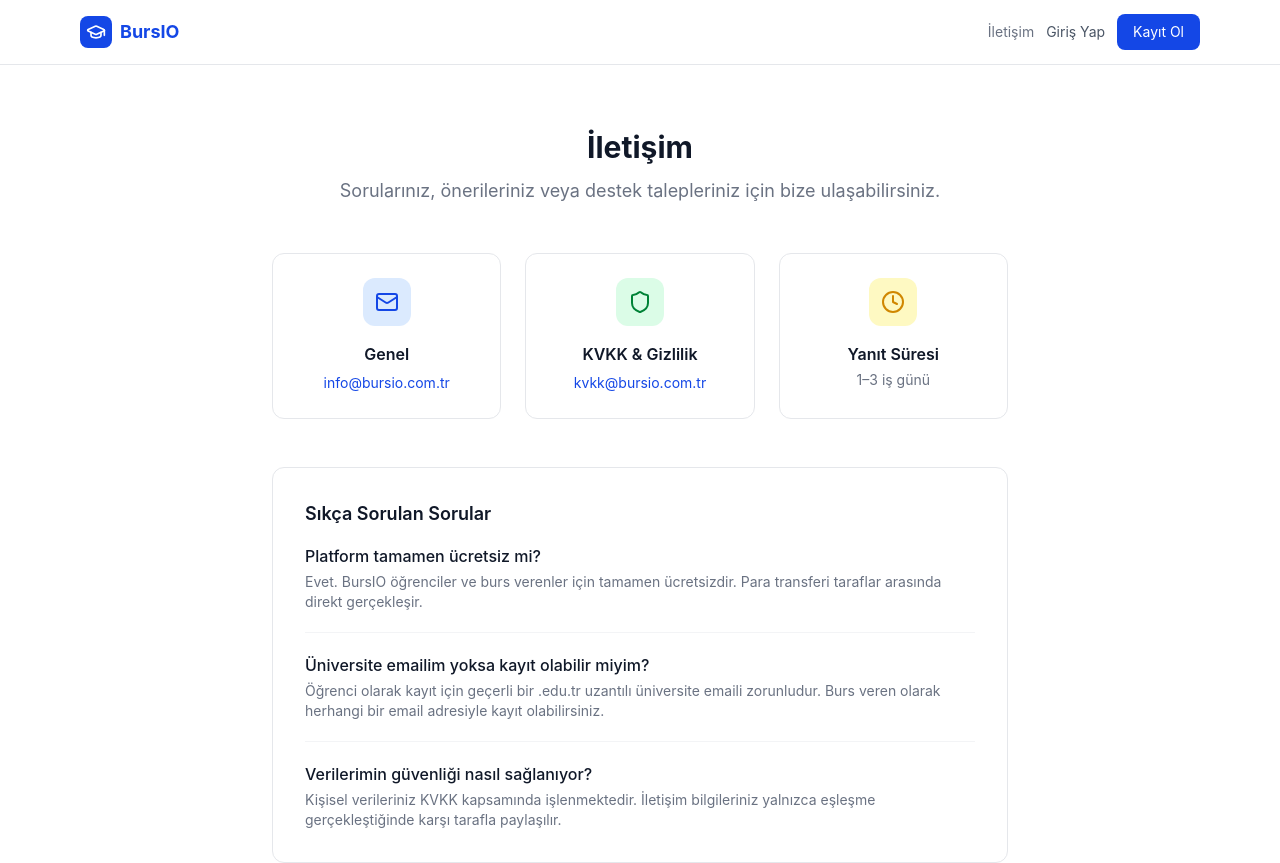
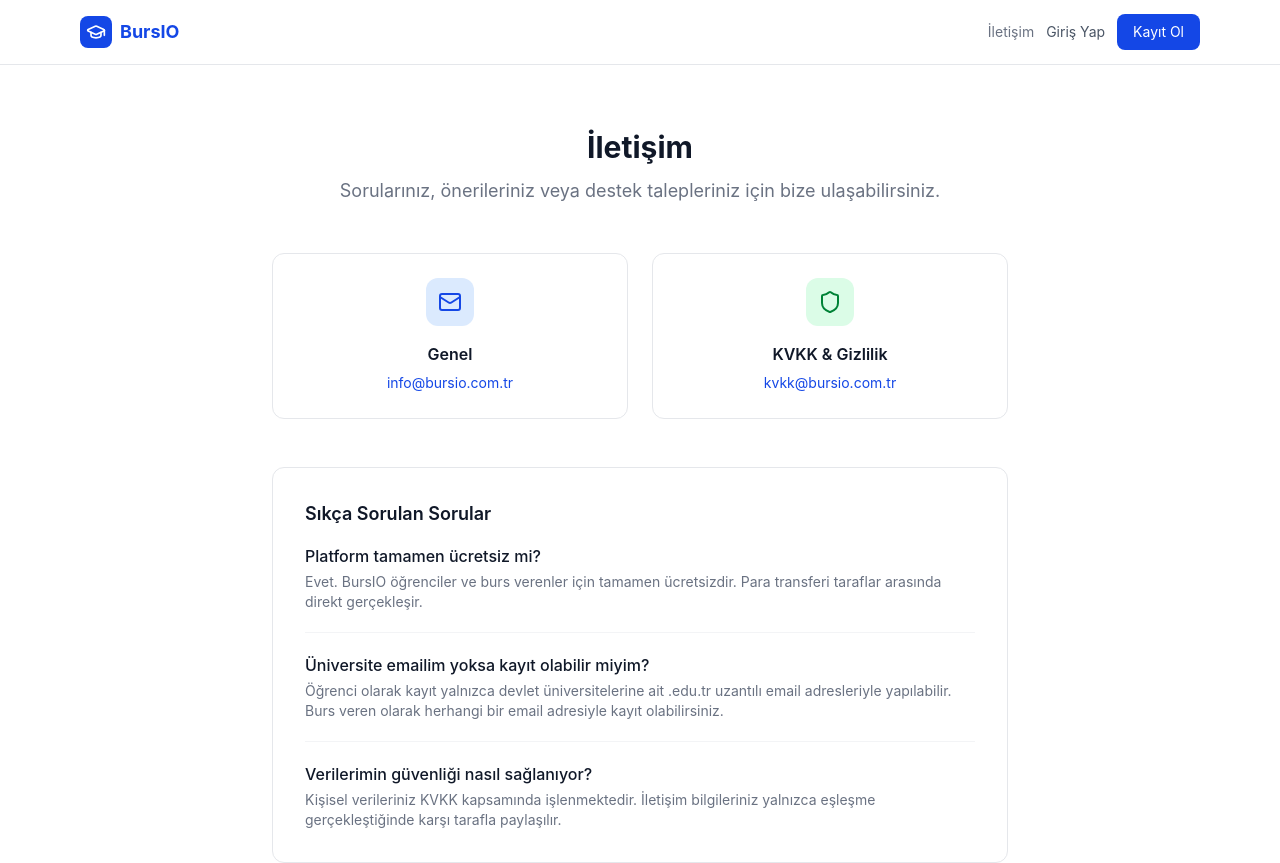
Before and after one commit to dckaratas/bursio-web, a Next.js app: page /iletisim in a window 1280 px wide. Shown: the top 863 px of the page. Built offline with nearby package versions, Linux system fonts and the light colour scheme.

Commit message:
devlet üniversiteleri diye belirtildi, 403 cevaplarında da logout edilecek

```diff
--- a/app/iletisim/page.tsx
+++ b/app/iletisim/page.tsx
@@ -1,5 +1,5 @@
 import type { Metadata } from "next";
-import { Mail, Clock, Shield } from "lucide-react";
+import { Mail, Shield } from "lucide-react";
 
 export const metadata: Metadata = {
     title: "İletişim",
@@ -16,7 +16,7 @@ export default function IletisimPage() {
                 </p>
             </div>
 
-            <div className="grid md:grid-cols-3 gap-6 mb-12">
+            <div className="grid md:grid-cols-2 gap-6 mb-12">
                 <div className="bg-white border border-gray-200 rounded-xl p-6 text-center">
                     <div className="w-12 h-12 bg-blue-100 rounded-xl flex items-center justify-center mx-auto mb-4">
                         <Mail className="w-6 h-6 text-blue-700" />
@@ -43,13 +43,6 @@ export default function IletisimPage() {
                     </a>
                 </div>
 
-                <div className="bg-white border border-gray-200 rounded-xl p-6 text-center">
-                    <div className="w-12 h-12 bg-yellow-100 rounded-xl flex items-center justify-center mx-auto mb-4">
-                        <Clock className="w-6 h-6 text-yellow-600" />
-                    </div>
-                    <h3 className="font-semibold text-gray-900 mb-1">Yanıt Süresi</h3>
-                    <p className="text-gray-500 text-sm">1–3 iş günü</p>
-                </div>
             </div>
 
             <div className="bg-white border border-gray-200 rounded-xl p-8">
@@ -62,7 +55,7 @@ export default function IletisimPage() {
                         },
                         {
                             q: "Üniversite emailim yoksa kayıt olabilir miyim?",
-                            a: "Öğrenci olarak kayıt için geçerli bir .edu.tr uzantılı üniversite emaili zorunludur. Burs veren olarak herhangi bir email adresiyle kayıt olabilirsiniz.",
+                            a: "Öğrenci olarak kayıt yalnızca devlet üniversitelerine ait .edu.tr uzantılı email adresleriyle yapılabilir. Burs veren olarak herhangi bir email adresiyle kayıt olabilirsiniz.",
                         },
                         {
                             q: "Verilerimin güvenliği nasıl sağlanıyor?",
--- a/app/kullanim-kosullari/page.tsx
+++ b/app/kullanim-kosullari/page.tsx
@@ -20,7 +20,7 @@ export default function KullanimKosullariPage() {
           <h2 className="text-xl font-semibold text-gray-900 mb-2">2. Kullanıcı Yükümlülükleri</h2>
           <ul className="list-disc list-inside text-sm text-gray-600 flex flex-col gap-1">
             <li>Gerçek ve doğru bilgi sağlamak</li>
-            <li>Öğrenci kaydı için geçerli üniversite e-postası kullanmak</li>
+            <li>Öğrenci kaydı için devlet üniversitesine ait geçerli .edu.tr e-postası kullanmak</li>
             <li>Diğer kullanıcılara saygılı davranmak</li>
             <li>Platformu kötüye kullanmamak, spam göndermemek</li>
             <li>Başkalarının kişisel bilgilerini izinsiz paylaşmamak</li>
--- a/app/layout.tsx
+++ b/app/layout.tsx
@@ -10,7 +10,7 @@ export const metadata: Metadata = {
     default: "BursIO — Burs Bul, Hayallerine Ulaş",
     template: "%s | BursIO",
   },
-  description: "Üniversite öğrencilerini burs vermek isteyen bireylerle buluşturan ücretsiz Türkiye platformu. Güvenli, şeffaf ve hızlı.",
+  description: "Devlet üniversitesi öğrencilerini burs vermek isteyen bireylerle buluşturan ücretsiz Türkiye platformu. Güvenli, şeffaf ve hızlı.",
   keywords: ["burs", "burs platformu", "üniversite bursu", "öğrenci bursu", "burs bul", "burs ver", "Türkiye burs"],
   authors: [{ name: "BursIO" }],
   creator: "BursIO",
@@ -20,12 +20,12 @@ export const metadata: Metadata = {
     url: "https://bursio.com.tr",
     siteName: "BursIO",
     title: "BursIO — Burs Bul, Hayallerine Ulaş",
-    description: "Üniversite öğrencilerini burs vermek isteyen bireylerle buluşturan ücretsiz Türkiye platformu.",
+    description: "Devlet üniversitesi öğrencilerini burs vermek isteyen bireylerle buluşturan ücretsiz Türkiye platformu.",
   },
   twitter: {
     card: "summary_large_image",
     title: "BursIO — Burs Bul, Hayallerine Ulaş",
-    description: "Üniversite öğrencilerini burs vermek isteyen bireylerle buluşturan ücretsiz Türkiye platformu.",
+    description: "Devlet üniversitesi öğrencilerini burs vermek isteyen bireylerle buluşturan ücretsiz Türkiye platformu.",
   },
   robots: {
     index: true,
--- a/app/page.tsx
+++ b/app/page.tsx
@@ -91,8 +91,8 @@ export default function HomePage() {
                 {[
                   {
                     step: "1",
-                    title: "Üniversite emailinle kayıt ol",
-                    desc: "Sadece .edu.tr uzantılı email ile kayıt olabilirsin.",
+                    title: "Devlet üniversitesi emailinle kayıt ol",
+                    desc: "Yalnızca devlet üniversitelerine ait .edu.tr uzantılı email ile kayıt olabilirsin.",
                   },
                   {
                     step: "2",
--- a/app/register/page.tsx
+++ b/app/register/page.tsx
@@ -197,7 +197,7 @@ export default function RegisterPage() {
               {role === "STUDENT" && (
                 <Alert
                   type="info"
-                  message="Öğrenci kaydı için üniversite email adresiniz gereklidir (.edu.tr)"
+                  message="Öğrenci kaydı yalnızca devlet üniversitelerine ait .edu.tr email adresleriyle yapılabilir."
                   className="mb-5"
                 />
               )}
--- a/lib/api.ts
+++ b/lib/api.ts
@@ -21,7 +21,7 @@ api.interceptors.request.use((config) => {
 api.interceptors.response.use(
   (response) => response,
   (error) => {
-    if (error.response?.status === 401) {
+    if (error.response?.status === 401 || error.response?.status === 403) {
       clearAuth();
       window.location.href = "/login";
     }
```
